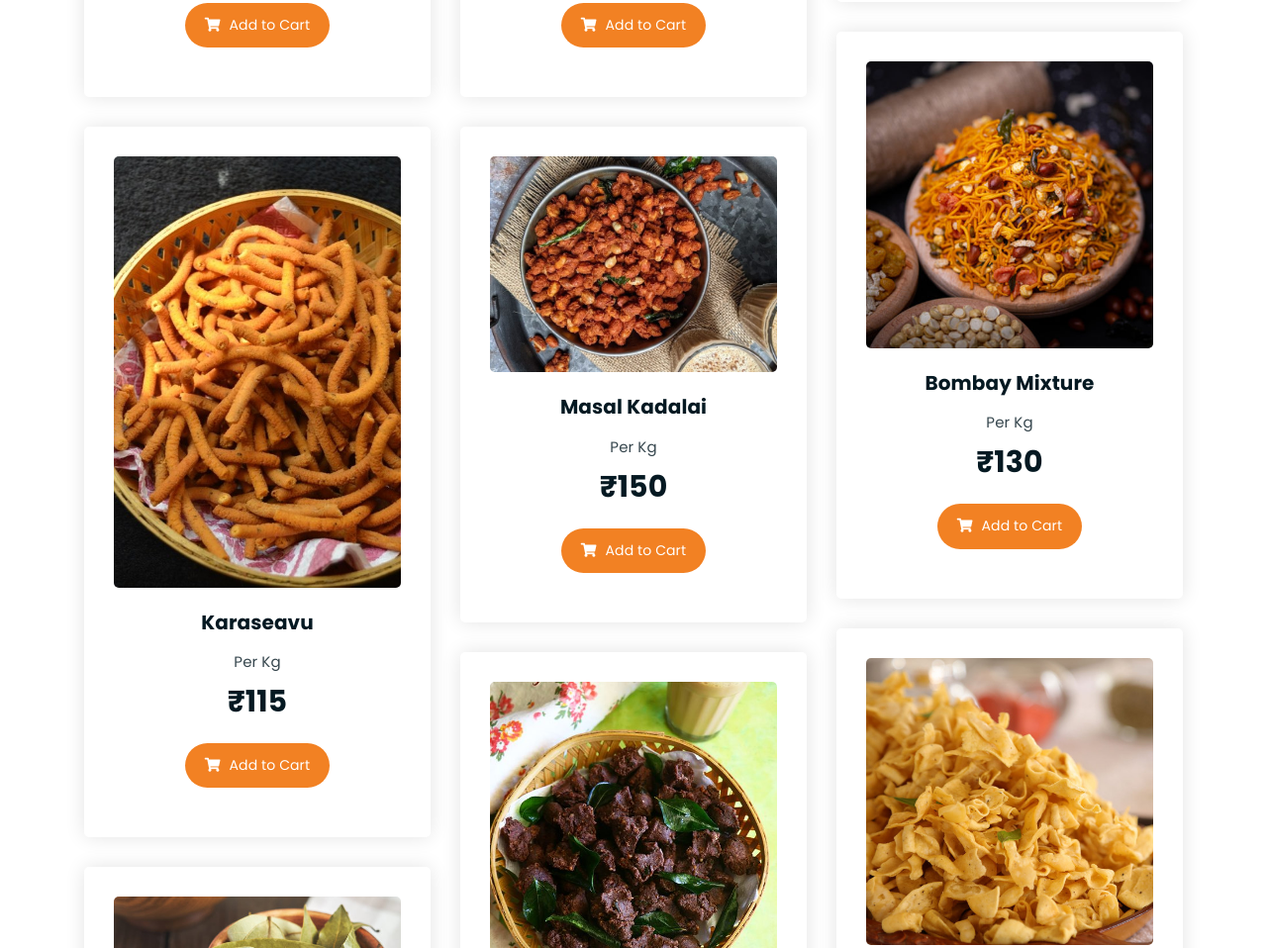
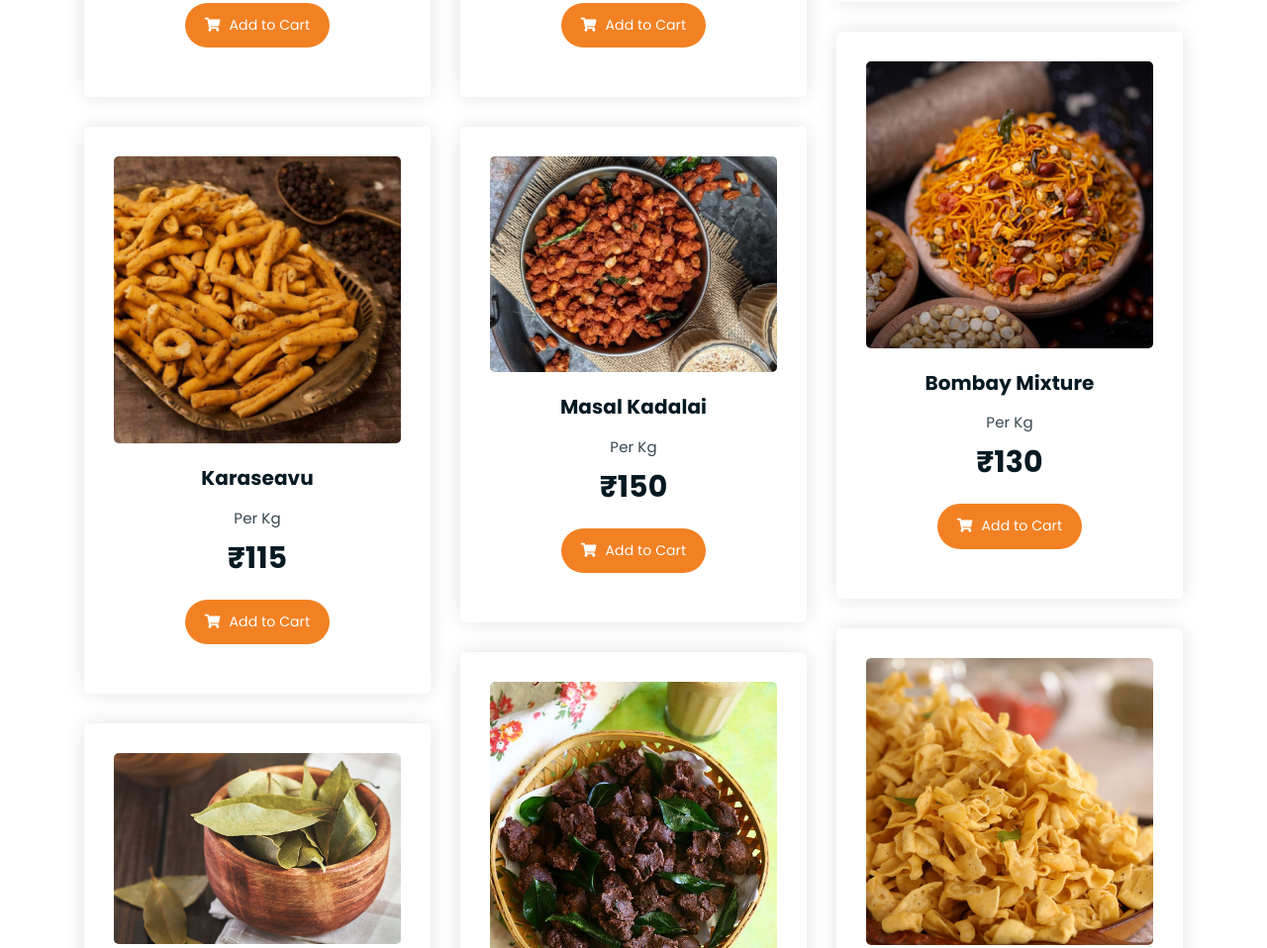
Before and after one commit to Mahalakshmibalaguru/KGExports, a plain HTML site: page shop.html in a window 1280 px wide. Shown: the part 1238-2196 px from the top of the page at 99% size. Drawn offline with nearby package versions, Linux system fonts and the light colour scheme.

Commit message:
sourcecode

```diff
--- a/shop.html
+++ b/shop.html
@@ -227,7 +227,7 @@
 					<div class="single-product-item">
 						<div class="product-image">
 							<!-- <a href="single-product.html"> -->
-								<img src="assets\img\snacks imgs\karaseavu.jpg" alt=""></a>
+								<img src="assets\img\snacks imgs\Keezha_Eral_Pepper_Sev.jpg" alt=""></a>
 						</div>
 						<h3>Karaseavu</h3>
 						<p class="product-price"><span>Per Kg</span> ₹115</p>
```
